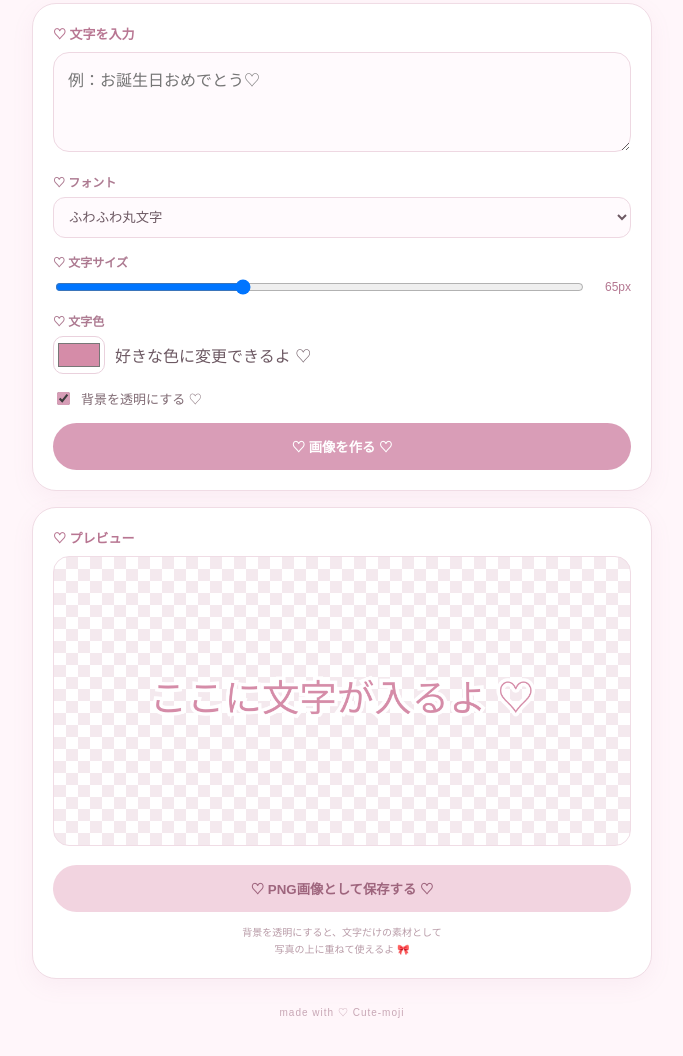
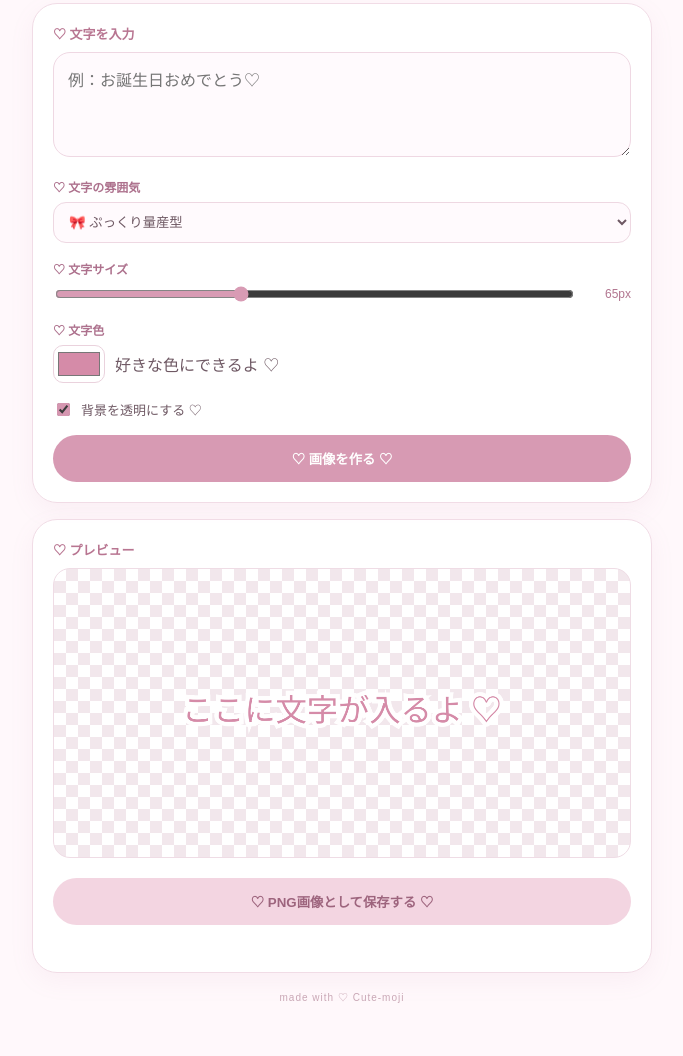
Before and after one commit to raggieepel28-hub/Cute-mojii, a plain HTML site: page index.html in a window 1280 px wide. Shown: the part 126-1182 px from the top of the page, without its empty margins (298-981 px from the left). Drawn offline with Linux system fonts and the light colour scheme; a web font is replaced by a local one.

Commit message:
Update index.html

```diff
--- a/index.html
+++ b/index.html
@@ -6,20 +6,26 @@
 
 <title>Cute-moji ♡</title>
 
+<!-- かわいい日本語Webフォント -->
+<link rel="preconnect" href="https://fonts.googleapis.com">
+<link rel="preconnect" href="https://fonts.gstatic.com" crossorigin>
+
+<link href="https://fonts.googleapis.com/css2?family=Klee+One:wght@400;600&family=Mochiy+Pop+One&family=Zen+Maru+Gothic:wght@400;500;700;900&family=Yomogi&display=swap" rel="stylesheet">
+
 <style>
+
 * {
   box-sizing: border-box;
 }
 
 body {
   margin: 0;
-  background: #fff6fa;
-  color: #6d5963;
+  background:
+    radial-gradient(circle at 10% 10%, #ffe5ef 0 2px, transparent 3px),
+    #fff8fb;
+  color: #6f5964;
   font-family:
-    "Hiragino Maru Gothic ProN",
-    "Yu Gothic",
-    "YuGothic",
-    "Meiryo",
+    "Zen Maru Gothic",
     sans-serif;
 }
 
@@ -34,176 +40,186 @@ header {
   margin-bottom: 22px;
 }
 
-header .sub {
-  color: #d29ab0;
+.logo-small {
+  color: #d39ab1;
   font-size: 11px;
   letter-spacing: 3px;
 }
 
-header h1 {
+h1 {
   margin: 6px 0;
-  color: #c77e9b;
+  color: #c9799a;
+  font-family: "Mochiy Pop One", sans-serif;
   font-size: 30px;
 }
 
 header p {
   margin: 0;
-  color: #ad8c9a;
+  color: #ad8999;
   font-size: 12px;
 }
 
 .card {
-  background: #ffffff;
-  border: 1px solid #f0dce5;
-  border-radius: 24px;
+  background: rgba(255,255,255,.95);
+  border: 1px solid #f1dce6;
+  border-radius: 25px;
   padding: 20px;
   margin-bottom: 16px;
-  box-shadow: 0 7px 22px rgba(190,130,160,.08);
+  box-shadow: 0 8px 25px rgba(190,130,160,.08);
 }
 
 .label {
   display: block;
+  color: #b87591;
+  font-weight: bold;
+  font-size: 13px;
   margin-bottom: 9px;
-  color: #b87692;
-  font-size: 13px;
-  font-weight: bold;
 }
 
 textarea {
   width: 100%;
-  min-height: 100px;
+  min-height: 105px;
   padding: 14px;
-  border: 1px solid #eed8e2;
-  border-radius: 16px;
   resize: vertical;
+  border: 1px solid #efd8e3;
+  border-radius: 17px;
   outline: none;
   background: #fffafd;
-  color: #6d5963;
+  color: #6e5863;
+  font-family: "Zen Maru Gothic", sans-serif;
   font-size: 16px;
-  font-family: inherit;
+  line-height: 1.7;
 }
 
 textarea:focus {
-  border-color: #d69db6;
+  border-color: #d89db5;
 }
 
-.controls {
-  display: grid;
-  gap: 15px;
+.control {
   margin-top: 17px;
 }
 
 .control-title {
   display: block;
   margin-bottom: 7px;
+  color: #ad718d;
   font-size: 12px;
-  color: #ad7a91;
   font-weight: bold;
 }
 
-select,
-input[type="color"],
-input[type="range"] {
+select {
   width: 100%;
+  padding: 11px;
+  border: 1px solid #eed8e2;
+  border-radius: 13px;
+  background: #fffafd;
+  color: #6e5863;
+  font-family: inherit;
 }
 
-select {
-  padding: 11px;
-  border: 1px solid #eed8e2;
-  border-radius: 12px;
-  background: #fffafd;
-  color: #6d5963;
-}
-
-.color-row {
+.row {
   display: flex;
   align-items: center;
   gap: 10px;
+}
+
+input[type="range"] {
+  flex: 1;
+  accent-color: #d89bb4;
 }
 
 input[type="color"] {
   width: 52px;
   height: 38px;
   padding: 2px;
-  border: 1px solid #ead1dd;
+  border: 1px solid #ead2dd;
   border-radius: 10px;
   background: white;
 }
 
-.range-value {
+.value {
+  width: 45px;
+  text-align: right;
   font-size: 12px;
-  color: #b47791;
-  min-width: 35px;
-  text-align: right;
+  color: #b27690;
 }
 
 .check {
   display: flex;
   align-items: center;
   gap: 8px;
+  margin-top: 17px;
   font-size: 13px;
-  color: #806b74;
 }
 
 .check input {
-  accent-color: #d69db6;
+  accent-color: #d596b0;
 }
 
-.preview-wrap {
+.preview {
+  width: 100%;
+  overflow: hidden;
   text-align: center;
 }
 
 canvas {
+  width: 100%;
   max-width: 100%;
   height: auto;
-  border-radius: 16px;
+  border-radius: 17px;
+
   background-image:
-    linear-gradient(45deg, #f4e9ee 25%, transparent 25%),
-    linear-gradient(-45deg, #f4e9ee 25%, transparent 25%),
-    linear-gradient(45deg, transparent 75%, #f4e9ee 75%),
-    linear-gradient(-45deg, transparent 75%, #f4e9ee 75%);
+    linear-gradient(45deg, #f2e7ec 25%, transparent 25%),
+    linear-gradient(-45deg, #f2e7ec 25%, transparent 25%),
+    linear-gradient(45deg, transparent 75%, #f2e7ec 75%),
+    linear-gradient(-45deg, transparent 75%, #f2e7ec 75%);
+
   background-size: 24px 24px;
-  background-position: 0 0, 0 12px, 12px -12px, -12px 0;
-  border: 1px solid #f0dce5;
+  background-position:
+    0 0,
+    0 12px,
+    12px -12px,
+    -12px 0;
+
+  border: 1px solid #efdce5;
 }
 
-.make-btn,
-.save-btn {
+button {
   width: 100%;
-  border: none;
+  border: 0;
   border-radius: 999px;
   padding: 14px;
-  margin-top: 15px;
+  margin-top: 16px;
   font-family: inherit;
   font-weight: bold;
   cursor: pointer;
 }
 
-.make-btn {
-  background: #d99db7;
+.make {
+  background: #d79ab3;
   color: white;
 }
 
-.save-btn {
-  background: #f2d4e0;
-  color: #9e657d;
+.save {
+  background: #f3d5e1;
+  color: #9d647d;
 }
 
-.note {
+.message {
+  min-height: 18px;
+  margin-top: 9px;
   text-align: center;
-  color: #b99ca8;
-  font-size: 10px;
-  line-height: 1.7;
-  margin-top: 12px;
+  color: #c17d99;
+  font-size: 11px;
 }
 
 footer {
   text-align: center;
-  color: #c8a7b5;
+  color: #c9a7b5;
   font-size: 10px;
   letter-spacing: 1px;
-  margin-top: 25px;
 }
+
 </style>
 </head>
 
@@ -212,65 +228,86 @@ footer {
 <div class="wrapper">
 
 <header>
-  <div class="sub">♡ CUTE TEXT MATERIAL MAKER ♡</div>
+
+  <div class="logo-small">
+    ♡ CUTE TEXT MATERIAL MAKER ♡
+  </div>
+
   <h1>Cute-moji</h1>
-  <p>文字をかわいい画像素材にしよう 🎀</p>
+
+  <p>
+    文字をかわいい画像素材にしよう 🎀
+  </p>
+
 </header>
+
+
+<!-- 入力 -->
 
 <section class="card">
 
-  <label class="label">♡ 文字を入力</label>
+  <label class="label">
+    ♡ 文字を入力
+  </label>
 
   <textarea
-    id="textInput"
+    id="text"
     placeholder="例：お誕生日おめでとう♡"
   ></textarea>
 
-  <div class="controls">
 
-    <div>
-      <span class="control-title">♡ フォント</span>
+  <!-- フォント -->
 
-      <select id="fontSelect">
+  <div class="control">
 
-        <option value="rounded">
-          ふわふわ丸文字
+    <span class="control-title">
+      ♡ 文字の雰囲気
+    </span>
+
+    <select id="font">
+
+      <option value="mochiy">
+        🎀 ぷっくり量産型
       </option>
 
-        <option value="serif">
-          お姉さん系
+      <option value="yomogi">
+        🌷 ゆるふわ手書き
       </option>
 
-        <option value="hand">
-          手書き風
+      <option value="klee">
+        ♡ おしゃれ手書き
       </option>
 
-        <option value="bold">
-          ぷっくり太文字
+      <option value="maru">
+        🩷 ふわふわ丸文字
       </option>
 
     </select>
+
   </div>
 
-    <div>
+
+  <!-- サイズ -->
+
+  <div class="control">
 
     <span class="control-title">
       ♡ 文字サイズ
     </span>
 
-      <div class="color-row">
+    <div class="row">
 
       <input
-          id="sizeRange"
+        id="size"
         type="range"
-          min="30"
-          max="130"
+        min="35"
+        max="120"
         value="65"
       >
 
       <span
         id="sizeValue"
-          class="range-value"
+        class="value"
       >
         65px
       </span>
@@ -279,32 +316,38 @@ footer {
 
   </div>
 
-    <div>
+
+  <!-- 色 -->
+
+  <div class="control">
 
     <span class="control-title">
       ♡ 文字色
     </span>
 
-      <div class="color-row">
+    <div class="row">
 
       <input
-          id="colorPicker"
+        id="color"
         type="color"
-          value="#d58ca8"
+        value="#d58ba8"
       >
 
       <span>
-          好きな色に変更できるよ ♡
+        好きな色にできるよ ♡
       </span>
 
     </div>
 
   </div>
 
+
+  <!-- 透明 -->
+
   <label class="check">
 
     <input
-        id="transparentCheck"
+      id="transparent"
       type="checkbox"
       checked
     >
@@ -313,11 +356,10 @@ footer {
 
   </label>
 
-  </div>
 
   <button
-    class="make-btn"
-    onclick="makeImage()"
+    class="make"
+    onclick="draw()"
   >
     ♡ 画像を作る ♡
   </button>
@@ -325,35 +367,40 @@ footer {
 </section>
 
 
+<!-- プレビュー -->
+
 <section class="card">
 
   <label class="label">
     ♡ プレビュー
   </label>
 
-  <div class="preview-wrap">
+  <div class="preview">
 
     <canvas
       id="canvas"
-      width="1000"
-      height="500"
+      width="1200"
+      height="600"
     ></canvas>
 
   </div>
 
+
   <button
-    class="save-btn"
-    onclick="saveImage()"
+    class="save"
+    onclick="save()"
   >
     ♡ PNG画像として保存する ♡
   </button>
 
-  <div class="note">
-    背景を透明にすると、文字だけの素材として<br>
-    写真の上に重ねて使えるよ 🎀
-  </div>
+
+  <div
+    id="message"
+    class="message"
+  ></div>
 
 </section>
+
 
 <footer>
   made with ♡ Cute-moji
@@ -370,68 +417,103 @@ const canvas =
 const ctx =
   canvas.getContext("2d");
 
-const textInput =
-  document.getElementById("textInput");
+const text =
+  document.getElementById("text");
 
-const fontSelect =
-  document.getElementById("fontSelect");
+const font =
+  document.getElementById("font");
 
-const sizeRange =
-  document.getElementById("sizeRange");
+const size =
+  document.getElementById("size");
 
 const sizeValue =
   document.getElementById("sizeValue");
 
-const colorPicker =
-  document.getElementById("colorPicker");
+const color =
+  document.getElementById("color");
 
-const transparentCheck =
-  document.getElementById("transparentCheck");
+const transparent =
+  document.getElementById("transparent");
+
+const message =
+  document.getElementById("message");
 
 
-sizeRange.addEventListener("input", () => {
+/* フォント名 */
 
-  sizeValue.textContent =
-    sizeRange.value + "px";
+function getFontName() {
 
-  makeImage();
+  switch (font.value) {
 
-});
+    case "mochiy":
+      return "Mochiy Pop One";
 
+    case "yomogi":
+      return "Yomogi";
 
-textInput.addEventListener("input", makeImage);
-fontSelect.addEventListener("change", makeImage);
-colorPicker.addEventListener("input", makeImage);
-transparentCheck.addEventListener("change", makeImage);
+    case "klee":
+      return "Klee One";
 
-
-function getFont() {
-
-  const size = sizeRange.value;
-
-  switch (fontSelect.value) {
-
-    case "serif":
-      return `${size}px "Yu Mincho", "Hiragino Mincho ProN", serif`;
-
-    case "hand":
-      return `${size}px "Hiragino Maru Gothic ProN", "Yu Gothic", sans-serif`;
-
-    case "bold":
-      return `bold ${size}px "Yu Gothic", "Meiryo", sans-serif`;
+    case "maru":
+      return "Zen Maru Gothic";
 
     default:
-      return `${size}px "Hiragino Maru Gothic ProN", "Yu Gothic", "Meiryo", sans-serif`;
+      return "Zen Maru Gothic";
 
   }
 
 }
 
 
-function makeImage() {
+/* 文字を改行 */
 
-  const text =
-    textInput.value || "ここに文字が入るよ ♡";
+function makeLines(str, maxWidth) {
+
+  const lines = [];
+
+  let current = "";
+
+  for (const char of str) {
+
+    const test =
+      current + char;
+
+    if (
+      ctx.measureText(test).width > maxWidth &&
+      current !== ""
+    ) {
+
+      lines.push(current);
+
+      current = char;
+
+    } else {
+
+      current = test;
+
+    }
+
+  }
+
+  if (current) {
+    lines.push(current);
+  }
+
+  return lines;
+
+}
+
+
+/* 画像を描画 */
+
+async function draw() {
+
+  /*
+    Google Fontsの読み込みが
+    完了してからCanvasに描く
+  */
+
+  await document.fonts.ready;
 
   ctx.clearRect(
     0,
@@ -441,9 +523,10 @@ function makeImage() {
   );
 
 
-  if (!transparentCheck.checked) {
+  if (!transparent.checked) {
 
-    ctx.fillStyle = "#fff7fb";
+    ctx.fillStyle =
+      "#fff7fb";
 
     ctx.fillRect(
       0,
@@ -455,24 +538,42 @@ function makeImage() {
   }
 
 
-  const font =
-    getFont();
+  const fontSize =
+    Number(size.value);
 
-  ctx.font = font;
+  const fontName =
+    getFontName();
 
-  ctx.textAlign = "center";
-  ctx.textBaseline = "middle";
 
-  const maxWidth = 900;
+  ctx.font =
+    `${fontSize}px "${fontName}"`;
+
+  ctx.textAlign =
+    "center";
+
+  ctx.textBaseline =
+    "middle";
+
+
+  const input =
+    text.value.trim() ||
+    "ここに文字が入るよ ♡";
+
 
   const lines =
-    splitText(text, maxWidth);
+    makeLines(
+      input,
+      1050
+    );
+
 
   const lineHeight =
-    Number(sizeRange.value) * 1.35;
+    fontSize * 1.45;
+
 
   const totalHeight =
     lines.length * lineHeight;
+
 
   const startY =
     canvas.height / 2 -
@@ -483,17 +584,19 @@ function makeImage() {
   lines.forEach((line, index) => {
 
     const y =
-      startY + index * lineHeight;
+      startY +
+      index * lineHeight;
+
 
     /*
-      ふんわりした白い縁取り
-      写真の上に載せても見やすくする
+      白いふちをつける
+      → 写真に貼ったとき見やすい
     */
 
-    ctx.lineWidth = 12;
+    ctx.lineWidth = 18;
 
     ctx.strokeStyle =
-      "rgba(255,255,255,0.95)";
+      "rgba(255,255,255,.95)";
 
     ctx.strokeText(
       line,
@@ -503,7 +606,7 @@ function makeImage() {
 
 
     ctx.fillStyle =
-      colorPicker.value;
+      color.value;
 
     ctx.fillText(
       line,
@@ -516,45 +619,9 @@ function makeImage() {
 }
 
 
-function splitText(text, maxWidth) {
+/* 保存 */
 
-  const result = [];
-
-  let current = "";
-
-  for (const char of text) {
-
-    const test =
-      current + char;
-
-    if (
-      ctx.measureText(test).width >
-        maxWidth &&
-      current !== ""
-    ) {
-
-      result.push(current);
-
-      current = char;
-
-    } else {
-
-      current = test;
-
-    }
-
-  }
-
-  if (current) {
-    result.push(current);
-  }
-
-  return result;
-
-}
-
-
-function saveImage() {
+function save() {
 
   const link =
     document.createElement("a");
@@ -563,14 +630,68 @@ function saveImage() {
     "Cute-moji.png";
 
   link.href =
-    canvas.toDataURL("image/png");
+    canvas.toDataURL(
+      "image/png"
+    );
 
   link.click();
+
+
+  message.textContent =
+    "保存したよ ♡";
+
+  setTimeout(() => {
+
+    message.textContent = "";
+
+  }, 2000);
 
 }
 
 
-makeImage();
+/* サイズ表示 */
+
+size.addEventListener(
+  "input",
+  () => {
+
+    sizeValue.textContent =
+      size.value + "px";
+
+    draw();
+
+  }
+);
+
+
+/* 自動更新 */
+
+text.addEventListener(
+  "input",
+  draw
+);
+
+font.addEventListener(
+  "change",
+  draw
+);
+
+color.addEventListener(
+  "input",
+  draw
+);
+
+transparent.addEventListener(
+  "change",
+  draw
+);
+
+
+/* 最初の画像 */
+
+document.fonts.ready.then(
+  draw
+);
 
 </script>
 
```
Lines whose indentation alone changed are shown as unchanged.
